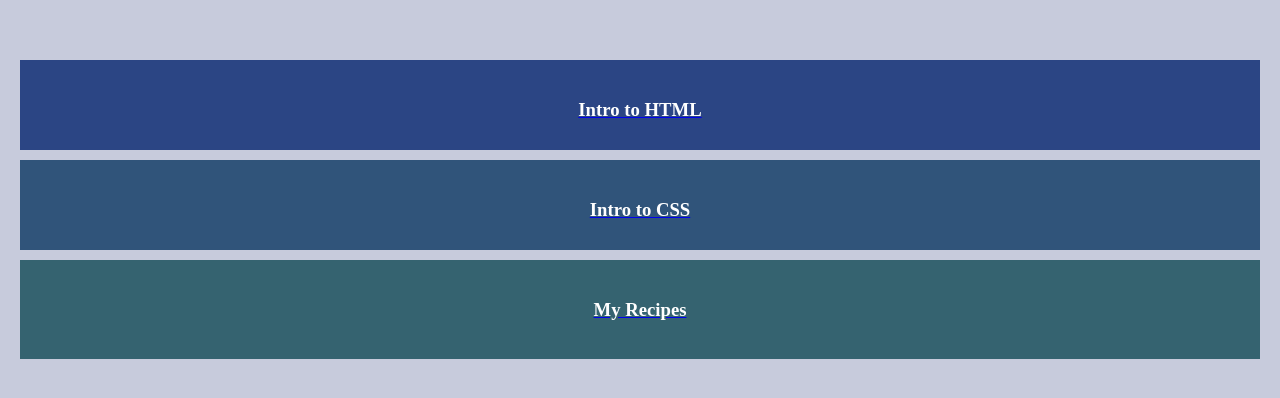
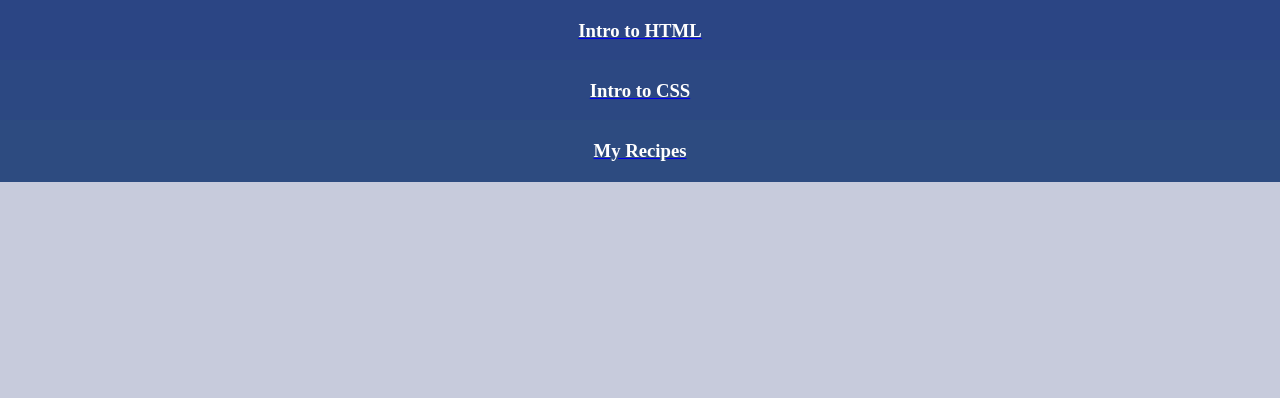
Before and after one commit to FarmerBarnyard/Beginning-to-Code, a plain HTML site: page html-boilerplate/Pages/homepage.html in a window 1280 px wide. Drawn offline with Linux system fonts and the light colour scheme.

Commit message:
Changed color and aligned everything correctly

```diff
--- a/html-boilerplate/Pages/homepage-styles.css
+++ b/html-boilerplate/Pages/homepage-styles.css
@@ -3,8 +3,10 @@
 }
 
 body {
-    margin-left: 0%;
-    margin-right: 0%;
+    margin-left: 0px;
+    margin-right: 0px;
+    margin-top: 0px;
+    padding: 0px;
 }
 
 div {
@@ -12,37 +14,79 @@ div {
     text-align: center;
     margin-top: 10px;
     color: white;
+    justify-content:top;
 }
 
 .html {
-    background-color: #2B4584;
+    background-color: #2B4584ff;
+    margin-top: 0px;
+    margin-bottom: 0px;
+    border-top: 0px;
+    height: auto;
 }
 
 .css {
-    background-color: #30547A;
+    background-color: #2C4882ff;
+    margin-top: 0px;
+    border-top: 0px;
+    height: auto;
+    margin-bottom: 0px;
 }
 
 .recipes {
-    background-color: #356370;
+    background-color: #2D4B80ff;
+    margin-top: 0px;
+    border-top: 0px;
+    height: auto;
+    margin-bottom: 0px;
 }
 
 .container {
-    height: 360px;
+    height: fit-content;
     display: flex;
     flex-direction: column;
+    margin-top: 0px;
+    padding: 0px;
+    align-content:flex-start;
 }
 
 .item {
     width: auto;
     height: 60px;
-    margin-top: 20px;
-    margin-bottom: 20px;
+    margin-top: 0px;
+    margin-bottom: 0px;
 }
 
-/*
-Other possible colors to use, in order, for future tabs:
-- #3B7266
-- #40805C
-- #458F52
-- #4A9E48
+/* CSS HEX
+https://coolors.co/gradient-palette/2b4584-4a9e48?number=30
+--marian-blue: #2B4584ff; --USED--
+--marian-blue-2: #2C4882ff; --USED--
+--yinmn-blue: #2D4B80ff; --USED--
+--yinmn-blue-2: #2E4E7Eff;
+--yinmn-blue-3: #2F517Cff;
+--yinmn-blue-4: #30547Aff;
+--yinmn-blue-5: #315778ff;
+--lapis-lazuli: #325A76ff;
+--paynes-gray: #345E73ff;
+--paynes-gray-2: #356171ff;
+--paynes-gray-3: #36646Fff;
+--caribbean-current: #37676Dff;
+--caribbean-current-2: #386A6Bff;
+--myrtle-green: #396D69ff;
+--myrtle-green-2: #3A7067ff;
+--hookers-green: #3B7365ff;
+--hookers-green-2: #3C7663ff;
+--viridian: #3D7961ff;
+--viridian-2: #3E7C5Fff;
+--viridian-3: #3F7F5Dff;
+--sea-green: #40825Bff;
+--sea-green-2: #418559ff;
+--sea-green-3: #438956ff;
+--sea-green-4: #448C54ff;
+--sea-green-5: #458F52ff;
+--sea-green-6: #469250ff;
+--sea-green-7: #47954Eff;
+--pigment-green: #48984Cff;
+--pigment-green-2: #499B4Aff;
+--pigment-green-3: #4A9E48ff;
 */
```
